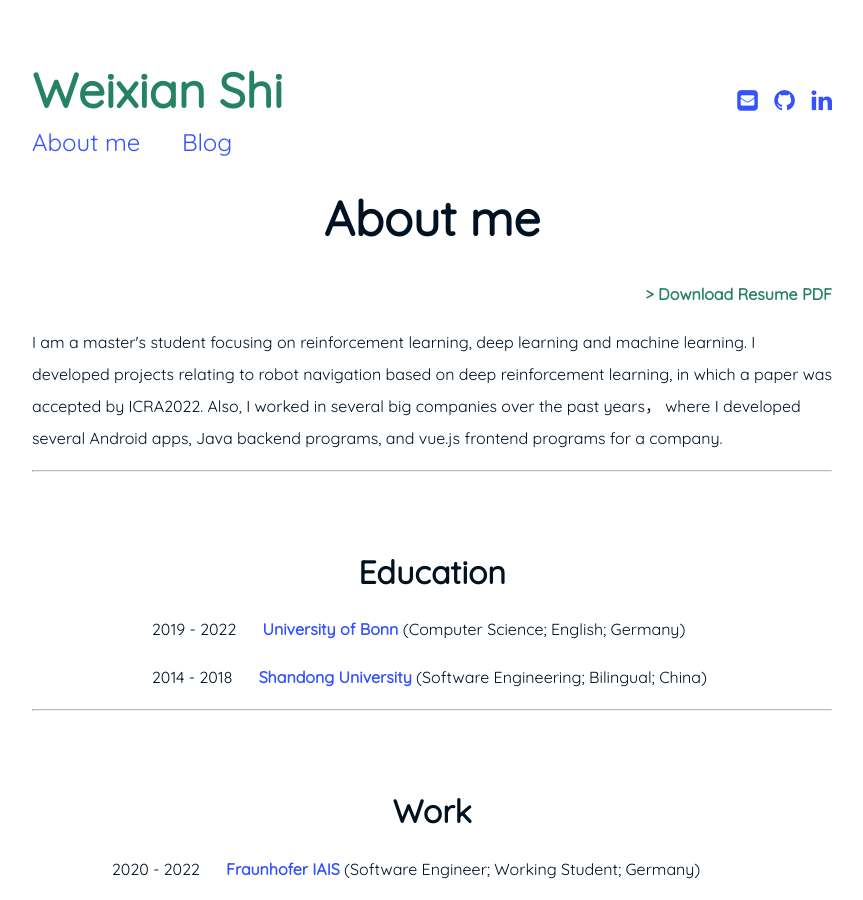
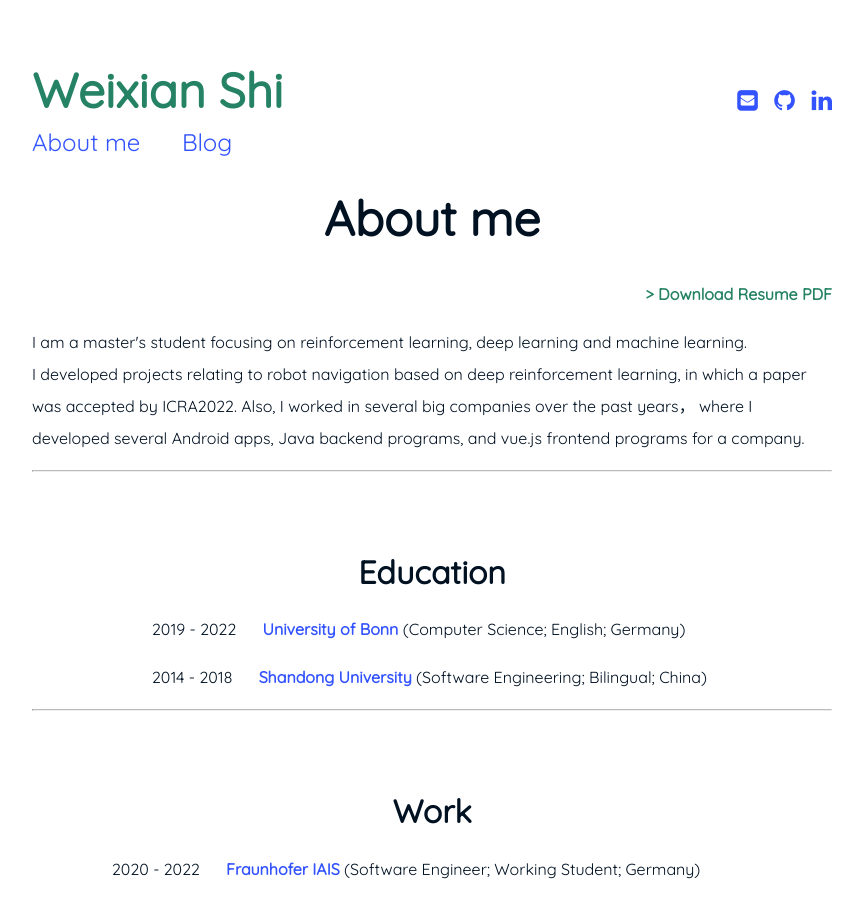
Before and after one commit to weixians/weixians.github.io, a Jekyll site: the page built from about_me.html, in a window 1280 px wide and 900 px high. Shown: the whole window, without its empty margins (208-1071 px from the left). Built offline with Jekyll 4.4.1, drawn with Linux system fonts in a browser that asks for light colours.

Commit message:
change content

```diff
--- a/about_me.html
+++ b/about_me.html
@@ -31,7 +31,7 @@
 </div>
 
 <p style="text-align: left">
-    I am a master's student focusing on reinforcement learning, deep learning and machine learning.
+    I am a master's student focusing on reinforcement learning, deep learning and machine learning.<br>
     I developed projects relating to robot navigation based on
     deep reinforcement learning, in which a paper was accepted by ICRA2022.
     Also, I worked in several big companies over the past years， where I developed several Android apps,
@@ -87,12 +87,11 @@
             </h3>
             <p style="text-align: left"><b>Weixian Shi</b></p>
             <p><b>Master Thesis</b></p>
-            <div>
-                <span><a href="https://www.hrl.uni-bonn.de/publications/shi22icra.pdf" target="_blank">paper</a></span>
-                /
+            <p>
+                <span><a href="https://www.hrl.uni-bonn.de/publications/shi22icra.pdf" target="_blank">paper</a></span> /
                 <span><a href="https://github.com/weixians/esa" target="_blank">code</a></span> /
                 <span><a href="https://www.hrl.uni-bonn.de/publications/shi22icra.mp4" target="_blank">video</a></span>
-            </div>
+            </p>
         </div>
     </div>
     <hr class="dashed item-divider"/>
@@ -107,12 +106,11 @@
             </h3>
             <p style="text-align: left"><b>Weixian Shi</b>, Yanying Zhou, Xiangyu Zeng, Shijie Li, Maren Bennewitz </p>
             <p><a href="https://ieeexplore.ieee.org/abstract/document/9812322" target="_blank"><b>ICRA 2022</b></a></p>
-            <div>
-                <span><a href="https://www.hrl.uni-bonn.de/publications/shi22icra.pdf" target="_blank">paper</a></span>
-                /
+            <p>
+                <span><a href="https://www.hrl.uni-bonn.de/publications/shi22icra.pdf" target="_blank">paper</a></span> /
                 <span><a href="https://github.com/weixians/esa" target="_blank">code</a></span> /
                 <span><a href="https://www.hrl.uni-bonn.de/publications/shi22icra.mp4" target="_blank">video</a></span>
-            </div>
+            </p>
         </div>
     </div>
 
@@ -132,8 +130,7 @@
             </h3>
             <p><b>Frontend program</b></p>
             <p>
-                <span><a href="https://www.hrl.uni-bonn.de/publications/shi22icra.pdf" target="_blank">paper</a></span>
-                /
+                <span><a href="https://www.hrl.uni-bonn.de/publications/shi22icra.pdf" target="_blank">paper</a></span> /
                 <span><a href="https://github.com/weixians/esa" target="_blank">code</a></span> /
                 <span><a href="https://www.hrl.uni-bonn.de/publications/shi22icra.mp4" target="_blank">video</a></span>
             </p>
```
